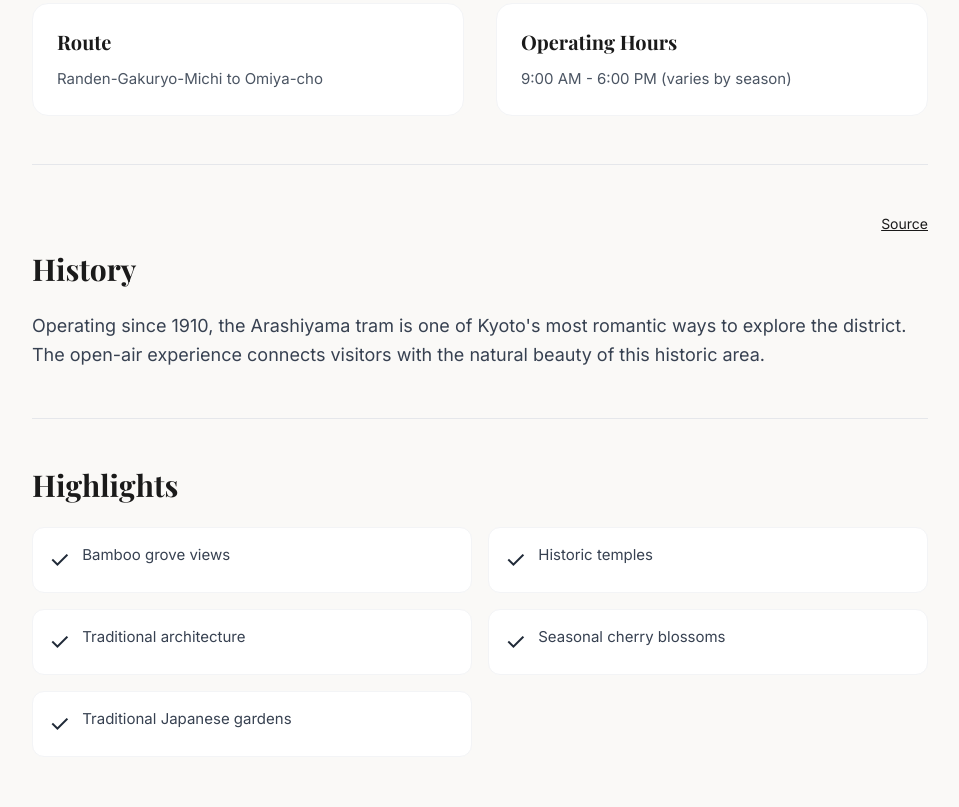
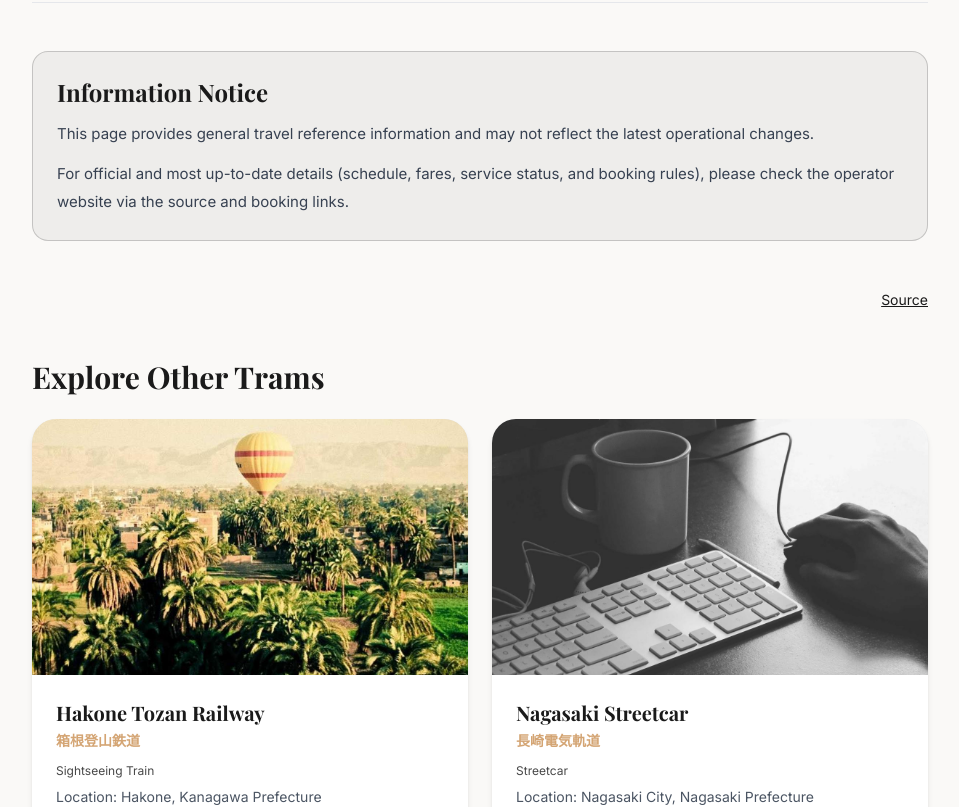
Before and after one commit to shinnflove79/japan-tram-tours-28f, a Vue app: page /tram/arashiyama-tram in a window 1280 px wide. Shown: the part 940-1747 px from the top of the page, without its empty margins (160-1119 px from the left). Built offline with nearby package versions, Linux system fonts and the light colour scheme.

Commit message:
Reduce detail-page copyright risk content

```diff
--- a/src/pages/TramDetailsPage.vue
+++ b/src/pages/TramDetailsPage.vue
@@ -17,22 +17,18 @@
           </div>
 
           <div class="inline-flex items-center gap-2 rounded-full bg-accent/10 px-4 py-2 text-accent">
-            <span>📍</span>
             <span class="font-body font-semibold">{{ tram.location }}</span>
           </div>
           <div
             v-if="tram.company"
             class="ml-4 inline-flex items-center gap-2 rounded-full bg-accent/10 px-4 py-2 text-accent"
           >
-            <span>🏢</span>
             <span class="font-body font-semibold">{{ tram.company }}</span>
           </div>
           <div class="ml-4 mt-4 inline-flex items-center gap-2 rounded-full bg-primary/10 px-4 py-2 text-primary sm:mt-0">
-            <span>🚆</span>
             <span class="font-body font-semibold">{{ categoryLabel }}</span>
           </div>
           <div class="ml-4 mt-4 inline-flex items-center gap-2 rounded-full bg-primary/10 px-4 py-2 text-primary sm:mt-0">
-            <span>🎫</span>
             <span class="font-body font-semibold">{{ bookingTypeLabel }}</span>
           </div>
           <div v-if="tram.bookingUrl" class="mt-4">
@@ -40,10 +36,6 @@
               {{ t('tramDetails.bookingLink') }}
             </a>
           </div>
-        </div>
-
-        <div class="mb-12 border-b border-gray-200 pb-12">
-          <p class="text-xl font-body leading-relaxed text-gray-700">{{ tram.description }}</p>
         </div>
 
         <div class="mb-12 grid grid-cols-1 gap-8 border-b border-gray-200 pb-12 md:grid-cols-2">
@@ -57,28 +49,16 @@
           </div>
         </div>
 
-        <div v-if="tram.sourceUrl" class="mb-4 text-right">
+        <div class="mb-12 rounded-2xl border border-primary/20 bg-primary/5 p-6">
+          <h2 class="mb-3 font-heading text-2xl font-bold text-primary">{{ safeCopy.noticeTitle }}</h2>
+          <p class="mb-3 font-body leading-7 text-gray-700">{{ safeCopy.noticeBody }}</p>
+          <p class="font-body leading-7 text-gray-700">{{ safeCopy.noticeBody2 }}</p>
+        </div>
+
+        <div v-if="tram.sourceUrl" class="mb-12 text-right">
           <a :href="tram.sourceUrl" target="_blank" rel="noopener noreferrer" class="text-sm text-primary underline">
             {{ t('tramDetails.source') }}
           </a>
-        </div>
-        <div class="mb-12 border-b border-gray-200 pb-12">
-          <h2 class="mb-6 font-heading text-3xl font-bold text-primary">{{ t('tramDetails.history') }}</h2>
-          <p class="text-lg font-body leading-relaxed text-gray-700">{{ tram.history }}</p>
-        </div>
-
-        <div class="mb-12">
-          <h2 class="mb-6 font-heading text-3xl font-bold text-primary">{{ t('tramDetails.highlights') }}</h2>
-          <div class="grid grid-cols-1 gap-4 md:grid-cols-2">
-            <div
-              v-for="(highlight, index) in tram.highlights"
-              :key="index"
-              class="flex items-start gap-3 rounded-xl border border-gray-100 bg-white p-4"
-            >
-              <span class="flex-shrink-0 text-2xl">✓</span>
-              <p class="font-body text-gray-700">{{ highlight }}</p>
-            </div>
-          </div>
         </div>
 
         <div class="mb-12">
@@ -157,4 +137,38 @@
 
 const categoryLabel = computed(() => (tram.value ? t(categoryKeyMap[tram.value.category]) : ''))
 const bookingTypeLabel = computed(() => (tram.value ? t(bookingTypeKeyMap[tram.value.bookingType]) : ''))
+
+interface SafeCopy {
+  noticeTitle: string
+  noticeBody: string
+  noticeBody2: string
+}
+
+const safeCopyByLocale: Record<'en' | 'ja' | 'zh-TW', SafeCopy> = {
+  en: {
+    noticeTitle: 'Information Notice',
+    noticeBody:
+      'This page provides general travel reference information and may not reflect the latest operational changes.',
+    noticeBody2:
+      'For official and most up-to-date details (schedule, fares, service status, and booking rules), please check the operator website via the source and booking links.',
+  },
+  ja: {
+    noticeTitle: '情報に関するご案内',
+    noticeBody:
+      '本ページは旅行参考情報をまとめたものであり、最新の運行変更を反映していない場合があります。',
+    noticeBody2:
+      '時刻・運賃・運休情報・予約条件などの最新情報は、出典リンクおよび予約リンク先の公式情報をご確認ください。',
+  },
+  'zh-TW': {
+    noticeTitle: '資訊聲明',
+    noticeBody: '本頁內容僅供旅遊參考，可能無法即時反映最新營運異動。',
+    noticeBody2: '時刻、票價、停駛資訊與訂位規則，請以出處連結與訂票連結所指向之官方公告為準。',
+  },
+}
+
+const safeCopy = computed(() => {
+  if (locale.value === 'ja') return safeCopyByLocale.ja
+  if (locale.value === 'zh-TW') return safeCopyByLocale['zh-TW']
+  return safeCopyByLocale.en
+})
 </script>
```
Also changed, not shown: 1 other file (tests, documents, lock files or other folders).
